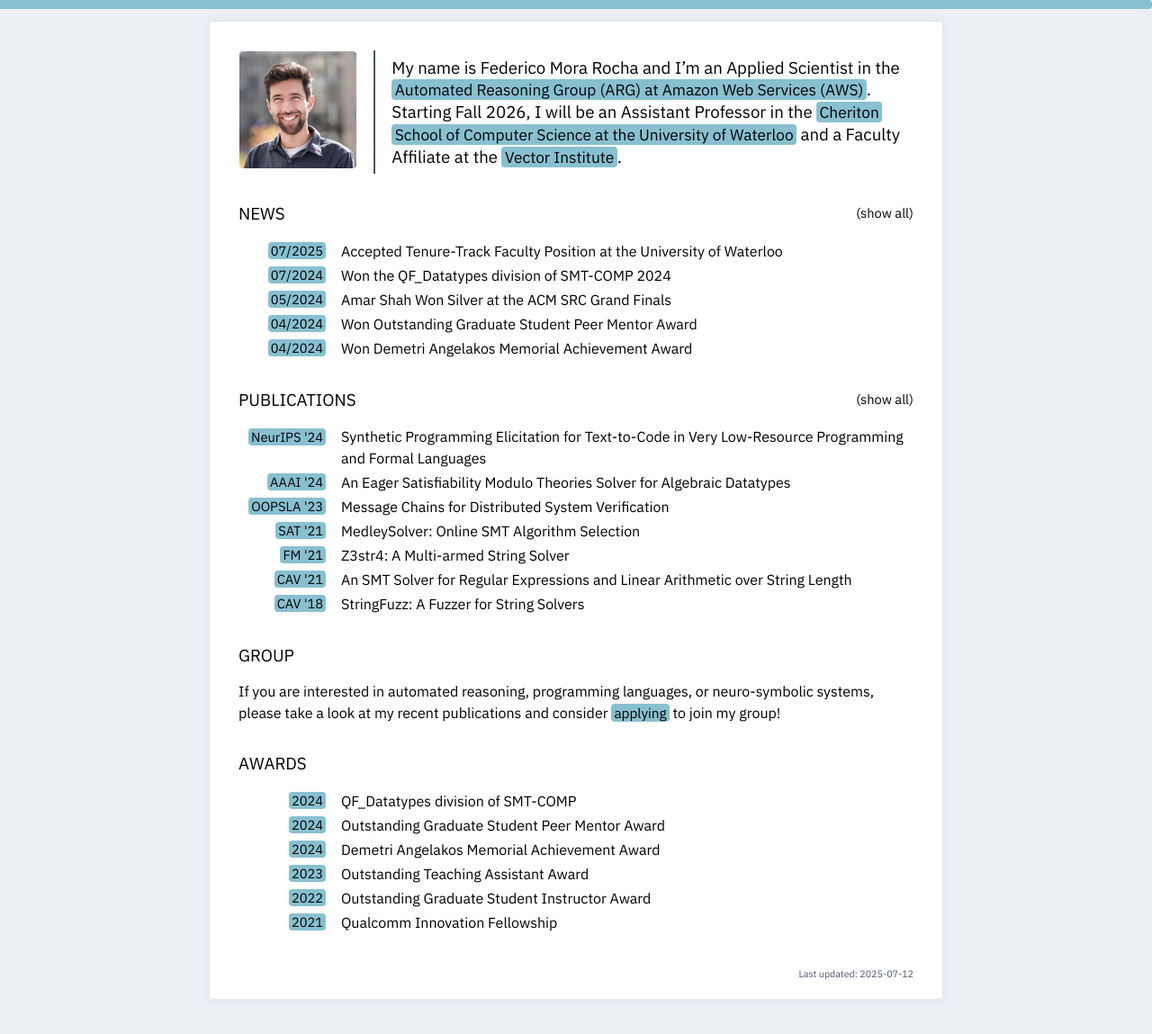
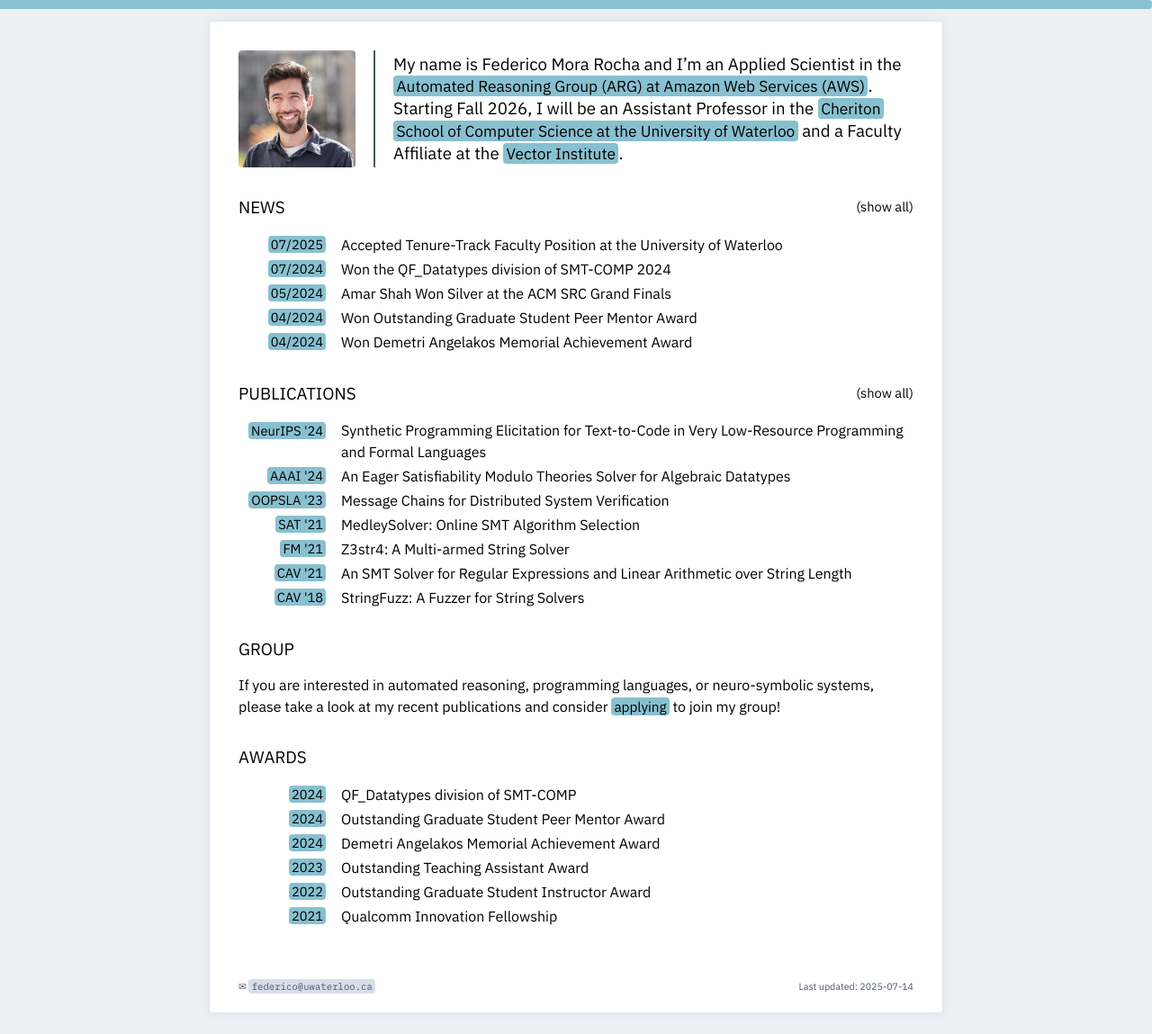
Before and after one commit to FedericoAureliano/FedericoAureliano.github.io, a plain HTML site: page docs/index.html in a window 1280 px wide. Shown: the whole page at 90% size. Drawn offline with Linux system fonts and the light colour scheme; a web font is replaced by a local one.

Commit message:
add email to bottom; things that arent tabular data as grid layout

```diff
--- a/docs/index.html
+++ b/docs/index.html
@@ -70,12 +70,10 @@
 <body>
 <section id="profile" class="profile">
 <h1>Profile</h1>
-<table>
-<tbody>
-<tr>
-<td><p><img src="images/federico.jpg" title="Headshot"
-class="headshot" /></p></td>
-<td><div>
+<div class="headshot">
+<img src="images/federico.jpg" title="Headshot" />
+</div>
+<div class="blurb">
 <p>My name is Federico Mora Rocha and I’m an Applied Scientist in the <a
 href="https://www.amazon.science/research-areas/automated-reasoning">Automated
 Reasoning Group (ARG) at Amazon Web Services (AWS)</a>. Starting Fall
@@ -83,10 +81,7 @@ Reasoning Group (ARG) at Amazon Web Services (AWS)</a>. Starting Fall
 href="https://cs.uwaterloo.ca/">Cheriton School of Computer Science at
 the University of Waterloo</a> and a Faculty Affiliate at the <a
 href="https://vectorinstitute.ai/">Vector Institute</a>.</p>
-</div></td>
-</tr>
-</tbody>
-</table>
+</div>
 </section>
 <section id="news" class="posts">
 <h1>News <a href="#news" class="toggle-recent">(show all)</a></h1>
@@ -304,7 +299,9 @@ href="https://www.qualcomm.com/research/research/university-relations/innovation
 </table>
 </section>
 <div class="footer">
-Last updated: 2025-07-12
+<span class="email"><span class="emoji">✉</span>
+<code>federico@uwaterloo.ca</code></span>
+<span class="last-update">Last updated: 2025-07-14</span>
 </div>
 </body>
 </html>
--- a/docs/style/index.css
+++ b/docs/style/index.css
@@ -8,11 +8,41 @@
     display: none;
 }
 
+.profile {
+    display: grid;
+    grid-template-columns: auto 1fr;
+}
+
 .headshot {
+    grid-column: 1;
+    display: flex;
+    align-items: center;
+}
+
+.headshot > img {
     width: var(--headshot-width);
     height: auto;
     border-radius: 4px;
+    margin-right: 20px;
 }
+
+.blurb {
+    grid-column: 2;
+    display: flex;
+    align-items: center;
+    border-left: 2px solid var(--grey3);
+    padding-left: 20px;
+    font-size: 14pt;
+}
+
+.blurb > p {
+    margin: 0em;
+}
+
+.blurb > p > a {
+    font-size: 13pt;
+}
+
 
 /* News, Publication, and Teaching Tables */
 
@@ -33,39 +63,6 @@ table > tbody > tr > td:nth-child(odd) {
 
 table > tbody > tr > td:nth-child(odd) > a {
     font-size: 11pt;
-}
-
-/* Profile Table */
-
-#profile > table {
-    width: 100%;
-    border-collapse: collapse;
-    margin: 0em;
-    font-size: 14pt;
-}
-
-#profile > table td + td {
-    border-left:2px solid var(--grey3);
-}
-
-#profile > table > tbody > tr > td:nth-child(odd) {
-    width: var(--headshot-width);
-    padding-right: 1em;
-    text-align: left;
-    vertical-align: middle;
-}
-
-#profile > table > tbody > tr > td:nth-child(even) {
-    padding-left: 1em;
-}
-
-#profile > table > tbody > tr > td > p,  #profile > table > tbody > tr > td > div > p {
-    margin: 0em;
-    padding: 0em;
-}
-
-#profile > table > tbody > tr > td > div > p > a {
-    font-size: 13pt;
 }
 
 /* Toggle publications and news links */
--- a/docs/style/main.css
+++ b/docs/style/main.css
@@ -1,4 +1,6 @@
 @import url('https://fonts.googleapis.com/css2?family=IBM+Plex+Sans:wght@400;700&display=swap');
+@import url('https://fonts.googleapis.com/css2?family=Noto+Emoji:wght@300..700&display=swap');
+@import url('https://fonts.googleapis.com/css2?family=IBM+Plex+Mono:ital,wght@0,100;0,200;0,300;0,400;0,500;0,600;0,700;1,100;1,200;1,300;1,400;1,500;1,600;1,700&display=swap');
 
 :root {
     --white: #ffffff;
@@ -11,6 +13,7 @@
 
 html{
     background-color: var(--grey1);
+    min-width: 330px;
 }
 
 body {
@@ -54,6 +57,17 @@ a:hover {
     color: var(--white);
 }
 
+code {
+    font-family: "IBM Plex Mono", monospace;
+    background-color: var(--grey2);
+    padding: 0.1em 0.3em;
+    border-radius: 4px;
+}
+
+.emoji {
+    font-family: 'Noto Emoji';
+}
+
 #scroller {
     height: 0.6em;
     width: 100%;
@@ -66,10 +80,22 @@ a:hover {
 }
 
 .footer {
-    text-align: right;
+    display: grid;
+    grid-template-columns: 1fr 1fr;
     font-size: 8pt;
     color: var(--grey3);
-    margin-top: 2em;
+    margin-top: 5em;
+}
+
+.email {
+    grid-column: 1;
+    text-wrap: nowrap;
+}
+
+.last-update {
+    grid-column: 2;
+    text-align: right;
+    text-wrap: nowrap;
 }
 
 /* Hack because Panddoc tries to calculate the size of tables columns */
```
Also changed, not shown: docs/style/paper.css (deleted), 2 other files.
